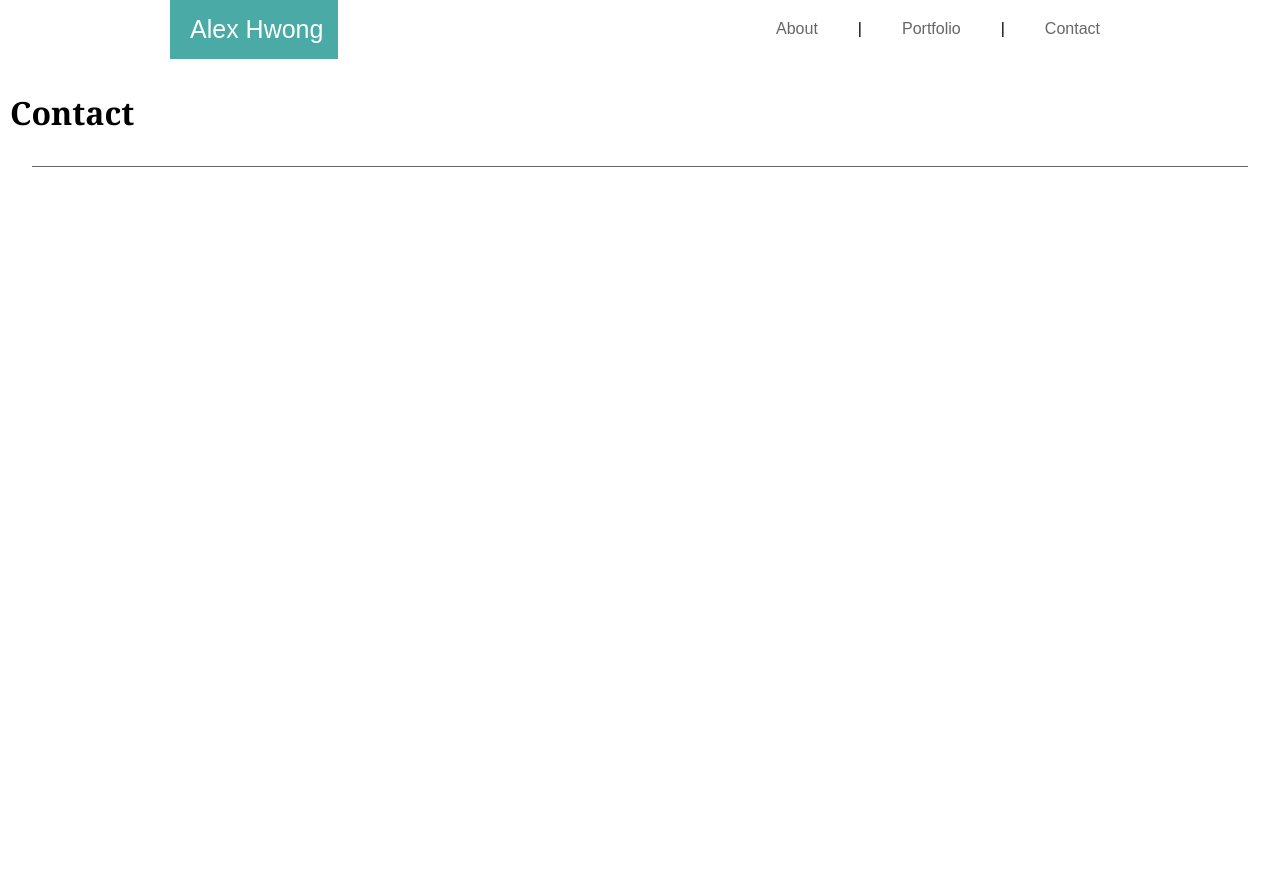
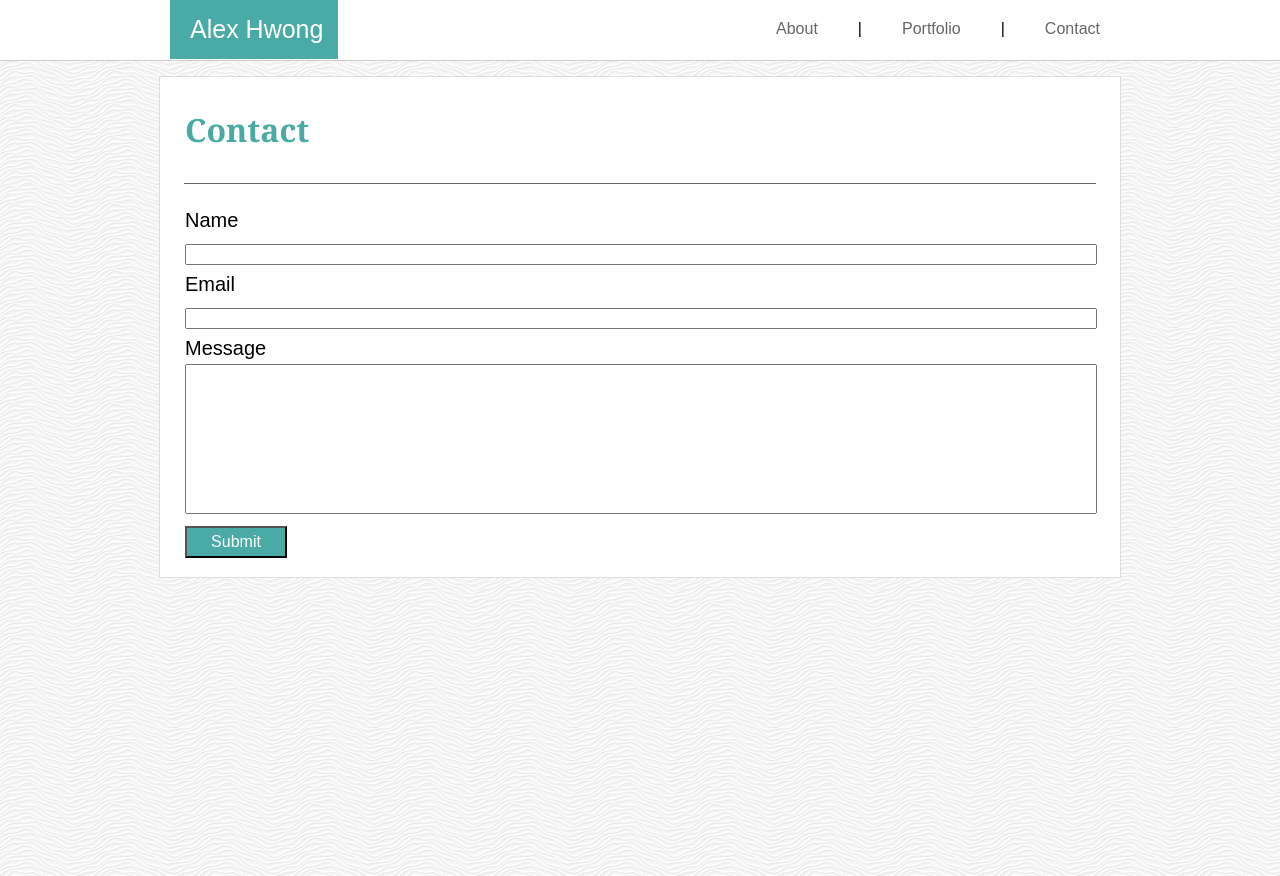
Before and after one commit to violinmana/Week1_Basic-Portfolio, a plain HTML site: page contact.html in a window 1280 px wide. Before the commit the page ends 800 px from the top, so only its background shows below. Drawn offline with Linux system fonts and the light colour scheme.

Commit message:
Finished up contact page

```diff
--- a/assets/css/style.css
+++ b/assets/css/style.css
@@ -9,16 +9,17 @@ a {
 
 h1 {
     font-family: 'Georgia', 'Times New Roman', Times, serif;
-    padding: 10px;
+    padding: 10px 10px 10px 25px;
+    color: #4aaaa5;
 }
 
 p {
     color: #777777;
-    padding: 10px;
+    padding: 10px 25px 10px 25px;
 }
 
 .about_image {
-    padding: 10px;
+    padding: 10px 10px 10px 25px;
     float: left;
 }
 
@@ -94,6 +95,39 @@ a:hover {
     margin-bottom: 10px;
 }
 
+.form_div{
+    position: relative;
+    padding: 10px 25px 10px 25px;
+    font-size: 20px;
+    width: 100%;
+    line-height: 32px;
+}
+
+.form_input1{
+    width: 95%;
+    box-sizing: border-box;
+}
+
+.form_input2{
+    width: 95%;
+    height: 150px;
+    box-sizing: border-box;
+}
+
+.form_button{
+    background-color: #4aaaa5;
+    color: #ffffff;
+    font-size: 16px;
+    width: 102px;
+    height: 32px;
+    margin-top: 12px;
+}
+
+.form_button:hover{
+    background-color: #ffffff;
+    color: #4aaaa5;
+}
+
 .footer {
     background: #666666;
     position: fixed;
@@ -102,10 +136,10 @@ a:hover {
     width: 100%;
     height: 16px;
     border-color: #4aaaa5;
-    border-width: 3px 0px 0px 0px;
+    border-width: 8px 0px 0px 0px;
     border-style: solid;
-    color: #ffffff;
-    font-size: 12px;
+    color: #4aaaa5;
+    font-size: 14px;
     text-align: center;
-    padding-top: 30px;
+    padding-top: 25px;
 }
--- a/contact.html
+++ b/contact.html
@@ -20,12 +20,25 @@
         <div class='vert_divide'>|</div>
         <a href="./index.html" class='link'>About</a>
 
-    </nav>    <div>
-        <h1>Contact</h1>
+    </nav>
+    <div class='background_div'>
+        <div class='body_div'>
+            <h1>Contact</h1>
 
-        <!-- Pipe after Nav header -->
-        <div class='linebreak_pipe'></div>
-
+            <!-- Pipe after Nav header -->
+            <div class='linebreak_pipe'></div>
+            <form action="" class='form_div'>
+                <div>Name</div>
+                <input class='form_input1' type="text" name='name'>
+                <div>Email</div>
+                <input class='form_input1' type="text" name='email'>
+                <div>Message</div>
+                <input class='form_input2' type="text" name='message'>
+                <div></div>
+                <input class='form_button' type="submit" value='Submit'>
+            </form>
+        </div>
     </div>
 </body>
+
 </html>
```
Also changed, not shown: portfolio.html (+8 -15 lines).
